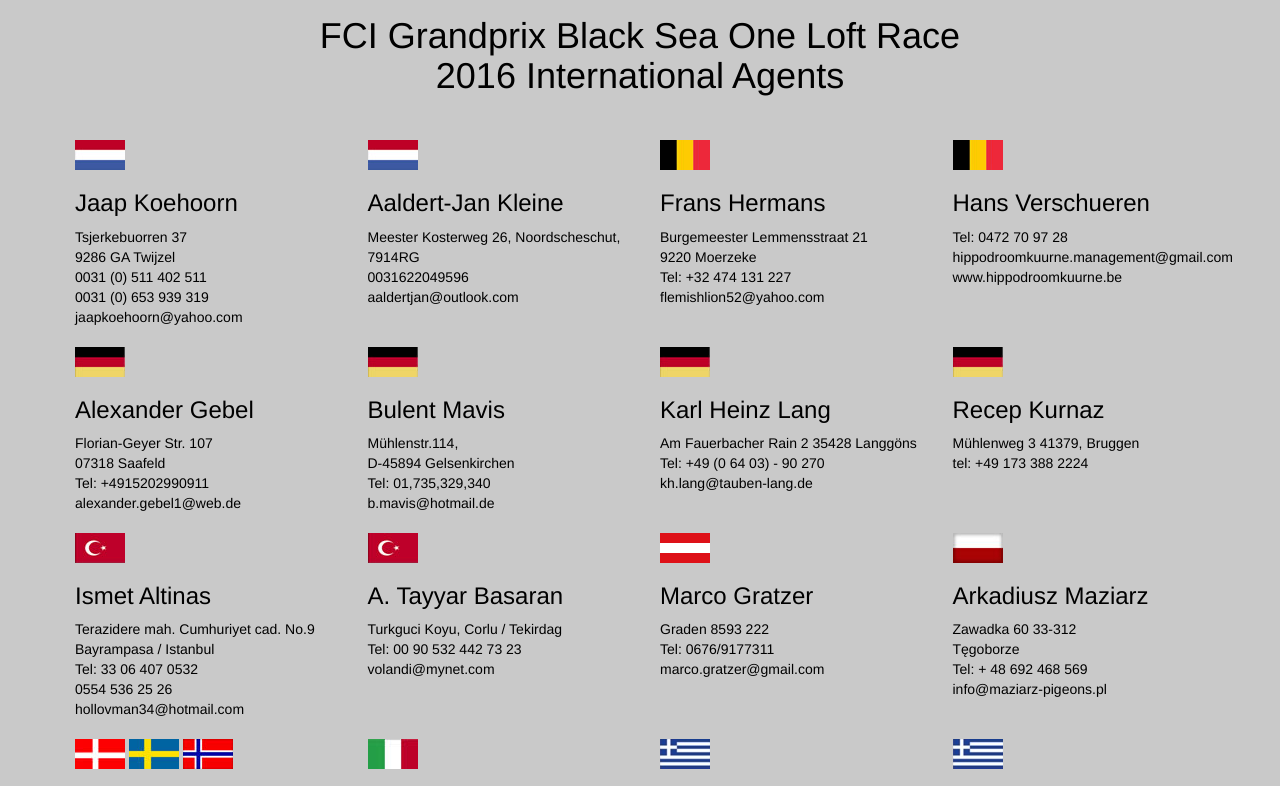
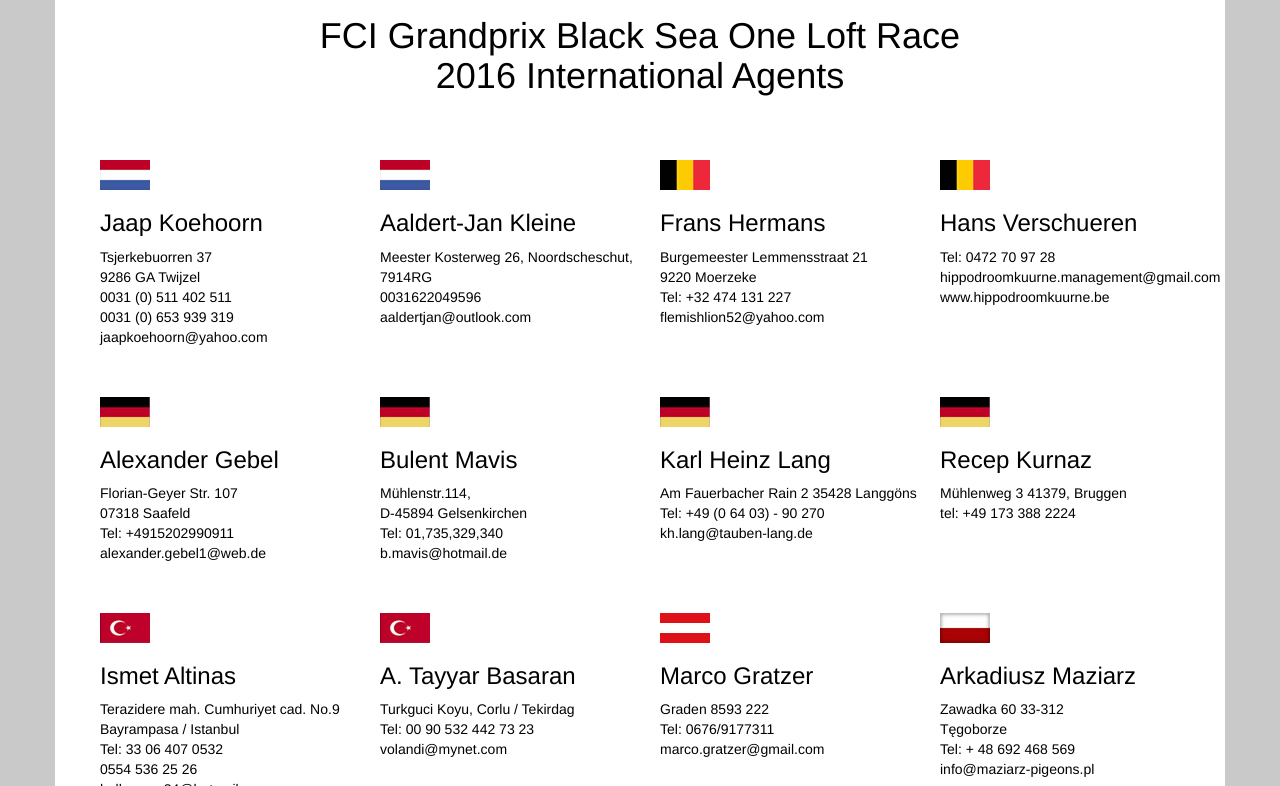
Before and after one commit to enzime4u/bsolr.ro, a website: page app/agenti.html in a window 1280 px wide. Shown: the part 64-850 px from the top of the page. Drawn offline with nearby package versions, Linux system fonts and the light colour scheme; files that its build step writes are made by us from their sources; files whose address does not match are found by name.

```diff
--- a/app/agenti.html
+++ b/app/agenti.html
@@ -4,7 +4,7 @@
     <meta charset="utf-8">
     <meta name="description" content="">
     <meta name="viewport" content="width=device-width, initial-scale=1">
-    <title>Participanti</title>
+    <title>Agents</title>
 
     <link rel="apple-touch-icon" href="apple-touch-icon.png">
     <!-- Place favicon.ico in the root directory -->
@@ -73,7 +73,7 @@
       <!-- /.container -->
   </nav>
       <!-- CONTAINER WITH 2016 AGENTS -->
-      <div class="container">
+      <div class="container agents">
         <div class="row">
           <div class="col-lg-12">
             <h1 class="text-center pad margin-custom">FCI Grandprix Black Sea One Loft Race<br>2016  International Agents</h1>
@@ -98,7 +98,7 @@
           <div class="col-md-3 col-sm-3 col-xs-6 custom-agent">
             <img src="images/flags/belgia.jpg" alt="">
             <h3>Hans Verschueren</h3>
-            <p>Tel: 0472 70 97 28<br>hippodroomkuurne.management@gmail.com<br>www.hippodroomkuurne.be</p>
+            <p>Tel: 0472 70 97 28<br><span>hippodroomkuurne.management@gmail.com</span><br>www.hippodroomkuurne.be</p>
           </div>
         </div>
         <div class="row">
--- a/app/styles/main.css
+++ b/app/styles/main.css
@@ -205,7 +205,12 @@
 -------------------------------------------------- */
 .custom-agent {
   padding: 5px 0 5px 20px;
-  marging: 20px 0 10px 0;
+  margin: 20px 0 10px 0;
+}
+
+.agents {
+  background-color: #fff;
+  padding: 0 40px;
 }
 
 /* CONTACT FORM
--- a/package.json
+++ b/package.json
@@ -8,6 +8,7 @@
     "babel-preset-es2015": "^6.3.13",
     "browser-sync": "^2.2.1",
     "del": "^1.1.1",
+    "grunt": "^0.4.5",
     "gulp": "^3.9.0",
     "gulp-autoprefixer": "^3.0.1",
     "gulp-babel": "^6.1.1",
@@ -38,8 +39,8 @@
         "single"
       ]
     },
- "global":{
-   "$": 1
+    "global": {
+      "$": 1
     }
   }
 }
```
Also changed, not shown: app/contact.html (+1 -1 lines), app/participanti.html (+1 -1 lines), app/premii.html (+1 -1 lines), app/regulament.html (+1 -1 lines).
